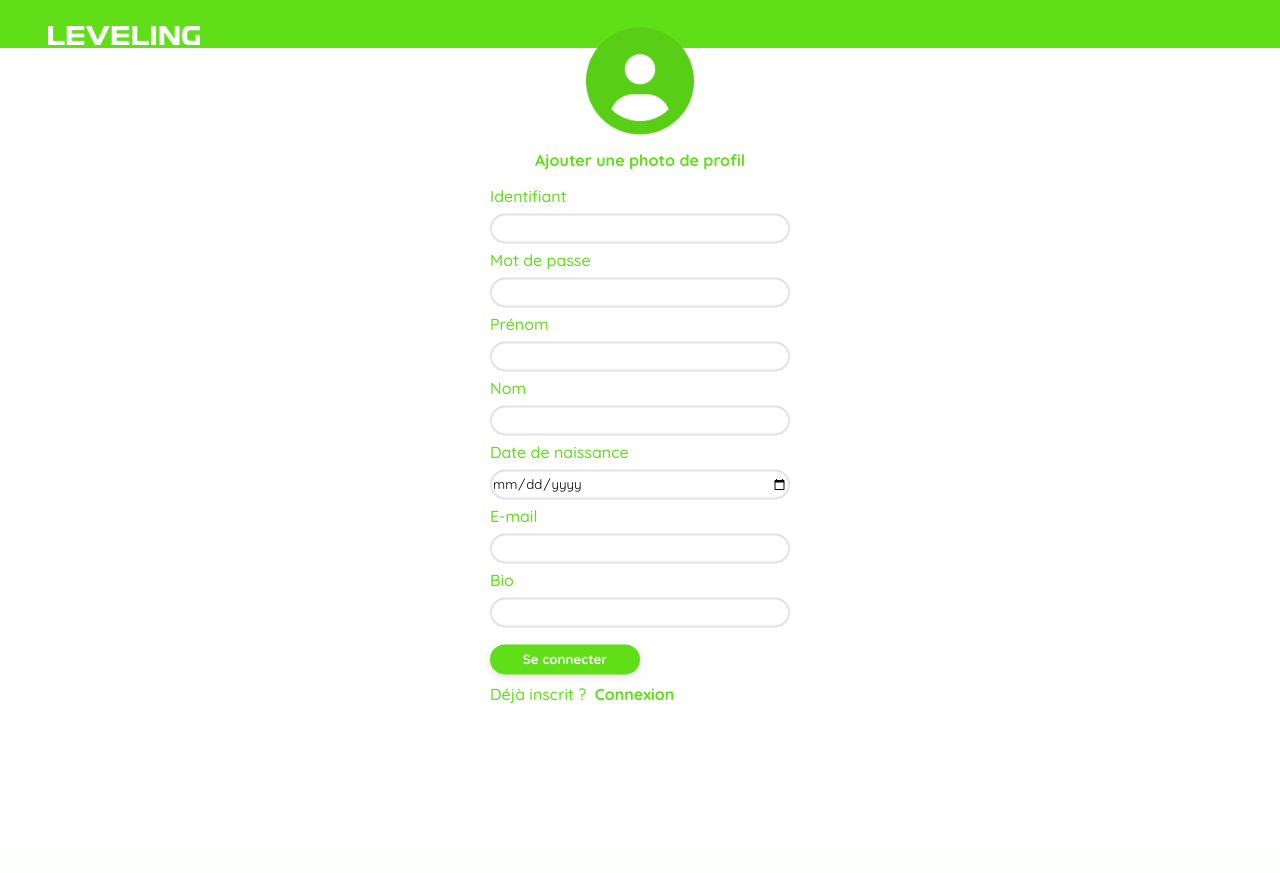
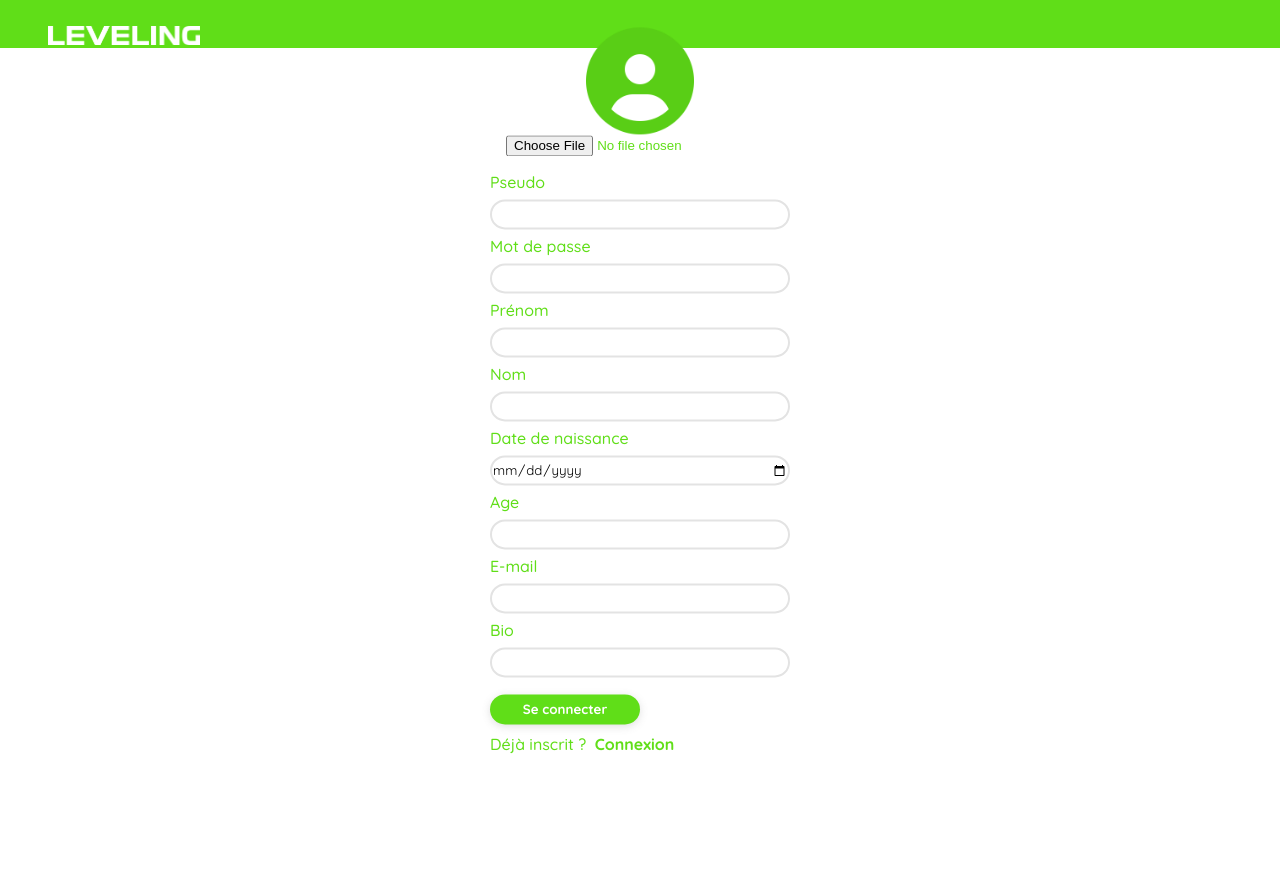
Before and after one commit to KiSEiGitHub/Leveling, a PHP site: page /inscription.php in a window 1280 px wide. Before the commit the page ends 704 px from the top, so only its background shows below. Run offline with PHP 8.4, Linux system fonts and the light colour scheme; style sheets or scripts are compiled from the project's sources.

Commit message:
back ok pour inscription mais le front a un problème

```diff
--- a/inscription.php
+++ b/inscription.php
@@ -23,67 +23,66 @@ $setup = new setup();
 </head>
 
 <body>
-
-    <!--Barre verte-->
 <div id="green-bar">
     <img src="images/leveling-logo.png" alt="" width="200em">
 </div>
-
-
 <main class="form-inscription">
     <div class="inscription-form">
-            <form method="post" action="#">
+        <form method="post" action="#" enctype="multipart/form-data">
             <div class="profile-picture">
 
                 <div class="user">
                     <img src="images/user.png" alt="" width="40%">
                     <label>
-                            <input type="file" style="display: none;" accept="image/png, image/jpeg, image/jpg"
-                                   name="img"/>
-                            <a class="choosepp">Ajouter une photo de profil</a>
+                        <input type="file" name="img"/>
+                        <!--                        <a class="choosepp">Ajouter une photo de profil</a>-->
                     </label>
                 </div>
 
             </div>
 
             <div class="form-floating">
-                    <label for="exampleFormControlSelect1">Identifiant</label>
+                <label for="pseudo">Pseudo</label>
                 <input type="text" class="form-control" id="floatingInput" name="pseudo">
-                    <label for=""></label>
             </div>
 
             <div class="form-floating">
-                    <label for="exampleFormControlSelect1">Mot de passe</label>
+                <label for="mdp">Mot de passe</label>
                 <input type="password" class="form-control" id="floatingPassword" name="mdp">
             </div>
 
             <div class="form-floating">
-                    <label for="exampleFormControlSelect1">Prénom</label>
+                <label for="prenom">Prénom</label>
                 <input type="password" class="form-control" id="floatingPassword" name="prenom">
             </div>
 
             <div class="form-floating">
-                    <label for="exampleFormControlSelect1">Nom</label>
+                <label for="nom">Nom
                     <input type="password" class="form-control" id="floatingPassword" name="nom">
+                </label>
             </div>
 
 
             <div class="form-floating">
-                    <label for="exampleFormControlSelect1">Date de naissance</label>
-                    <input type="date" class="form-control" id="floatingPassword" name="age">
+                <label for="dateNaissance">Date de naissance</label>
+                <input type="date" class="form-control" id="floatingPassword" name="dateNaissance">
             </div>
 
             <div class="form-floating">
-                    <label for="exampleFormControlSelect1">E-mail</label>
+                <label for="age">Age</label>
+                <input type="number" class="form-control" id="floatingPassword" name="age">
+            </div>
+
+            <div class="form-floating">
+                <label for="mail">E-mail</label>
                 <input type="email" class="form-control" id="floatingPassword" name="mail">
             </div>
 
 
             <div class="form-floating">
-                    <label for="exampleFormControlSelect1">Bio</label>
-                    <input type="email" class="form-control" id="floatingPassword" name="bio">
+                <label for="bio">Bio</label>
+                <input type="text" class="form-control" id="floatingPassword" name="bio">
             </div>
-
 
             <input type="submit" name="btn" value="Se connecter">
 
@@ -91,22 +90,12 @@ $setup = new setup();
                 <span>Déjà inscrit ?&nbsp;</span>
                 <a href="Connexion.php">Connexion</a>
             </div>
-
-            </form>
-        </div>
-    </main>
-
-    </body>
-
-    </html>
-
-
             <?php
             if (isset($_POST['btn']) && isset($_FILES['img'])) {
                 if (
                     !empty($_POST['nom']) && !empty($_POST['prenom']) && !empty($_POST['mail'])
                     && !empty($_POST['mdp']) && !empty($_POST['bio']) && !empty($_POST['pseudo'])
-        && !empty($_POST['age'])
+                    && !empty($_POST['age'] && !empty($_POST['dateNaissance']))
                 ) {
 
                     $newimg = $setup->FakeImage($_FILES['img']);
@@ -121,3 +110,9 @@ if (isset($_POST['btn']) && isset($_FILES['img'])) {
                 }
             }
             ?>
+        </form>
+
+    </div>
+</main>
+</body>
+</html>
--- a/scss/components/_greenNavBar.scss
+++ b/scss/components/_greenNavBar.scss
@@ -4,6 +4,7 @@
     display: flex;
     align-items: center;
     justify-content: space-between;
+    margin-bottom: 25px;
 }
 
 #green-bar > img {
```
Lines whose indentation alone changed are shown as unchanged.
